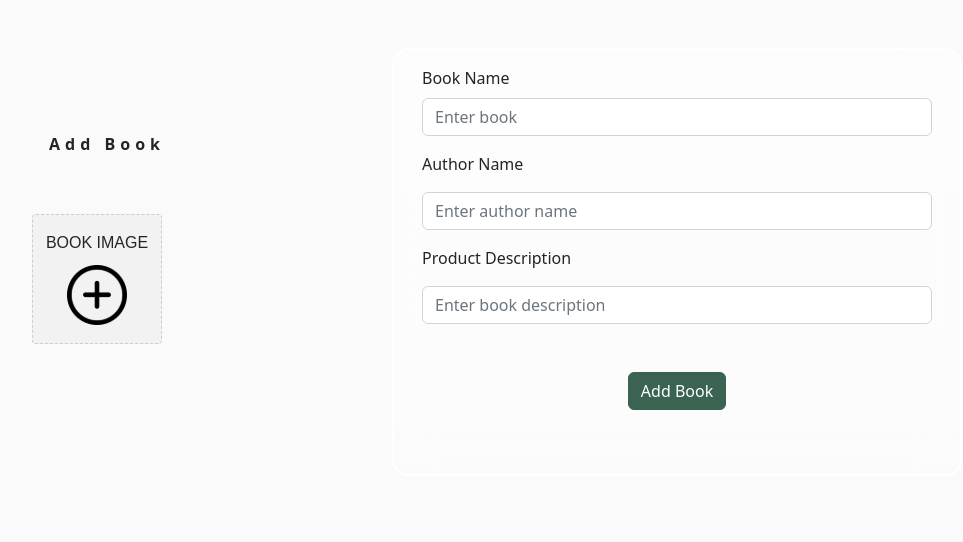
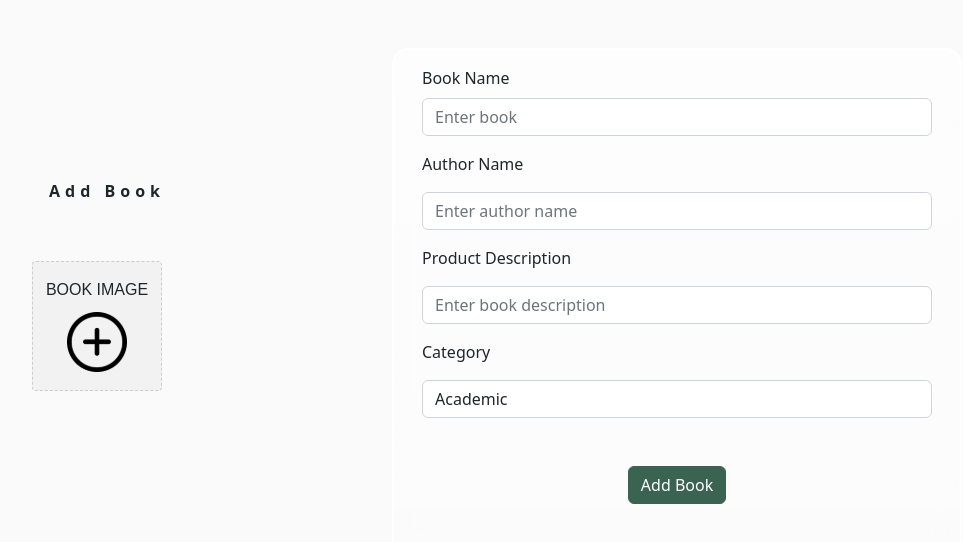
Before and after one commit to Hanan-Hussein/BookReviews, a React (Create React App) app: page / in a window 1280 px wide. Shown: the top 542 px of the page, without its empty margins (248-1211 px from the left). Built offline with nearby package versions, Linux system fonts and the light colour scheme.

Commit message:
rf:added category field

```diff
--- a/src/uploadbook.js
+++ b/src/uploadbook.js
@@ -57,7 +57,14 @@ function UploadBook(){
                     <label className="form-label my-3">Author Name</label>
                     <input type="text" placeholder='Enter author name'  className='form-control'/>
                     <label className="form-label my-3">Product Description</label>
-                    <input type="text" placeholder='Enter book description'  className='form-control'/>
+                    <input type="text " placeholder='Enter book description'  className='form-control'/>
+                    <label className="form-label my-3">Category</label>
+                        <select class="form-control " id="exampleFormControlSelect1">
+                            <option>Academic</option>
+                            <option>Journal</option>
+                            <option>Fiction</option>
+                            <option>Poetry</option>
+                    </select>
 
                     </div>
                                       <button className='btn btn-primary my-5'>Add Book</button>
```
